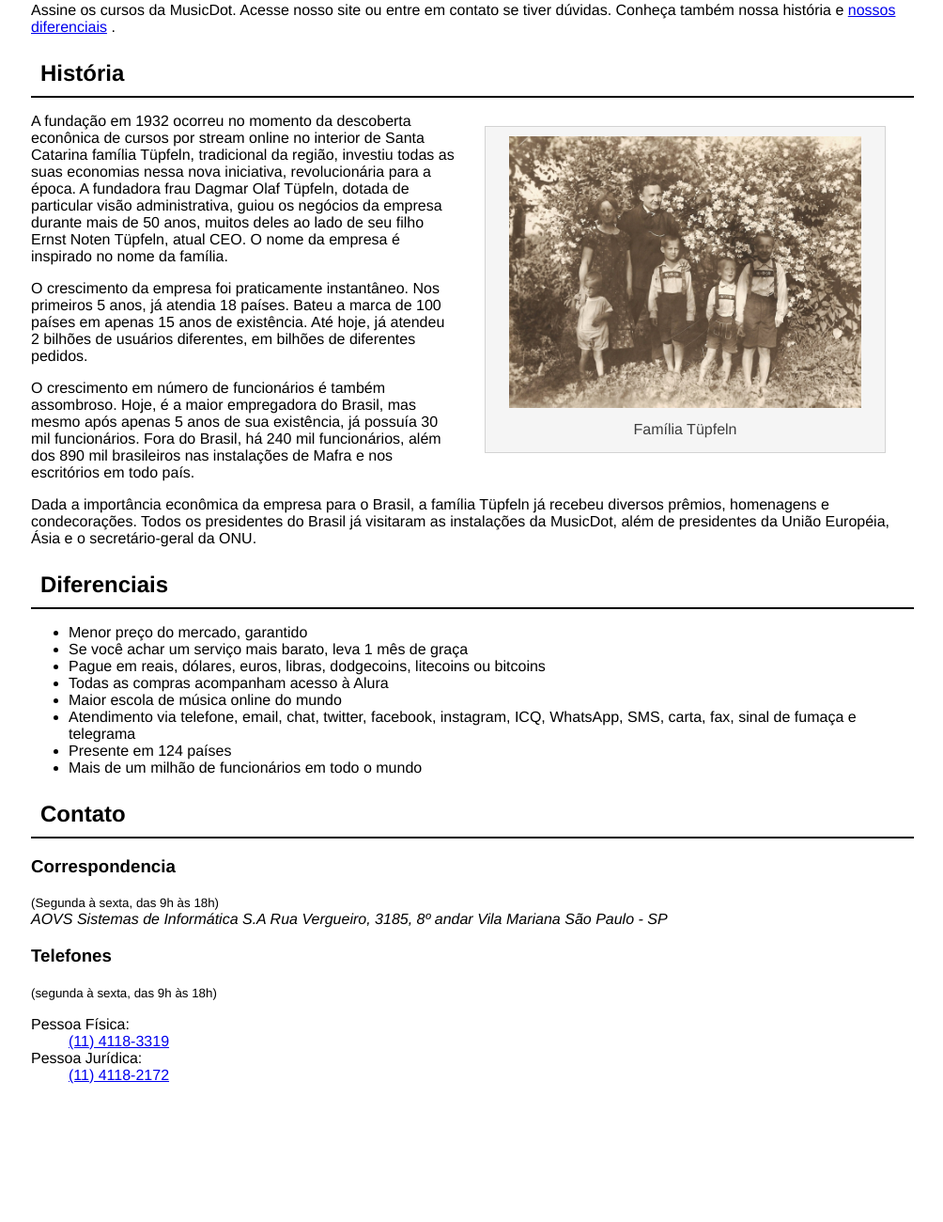
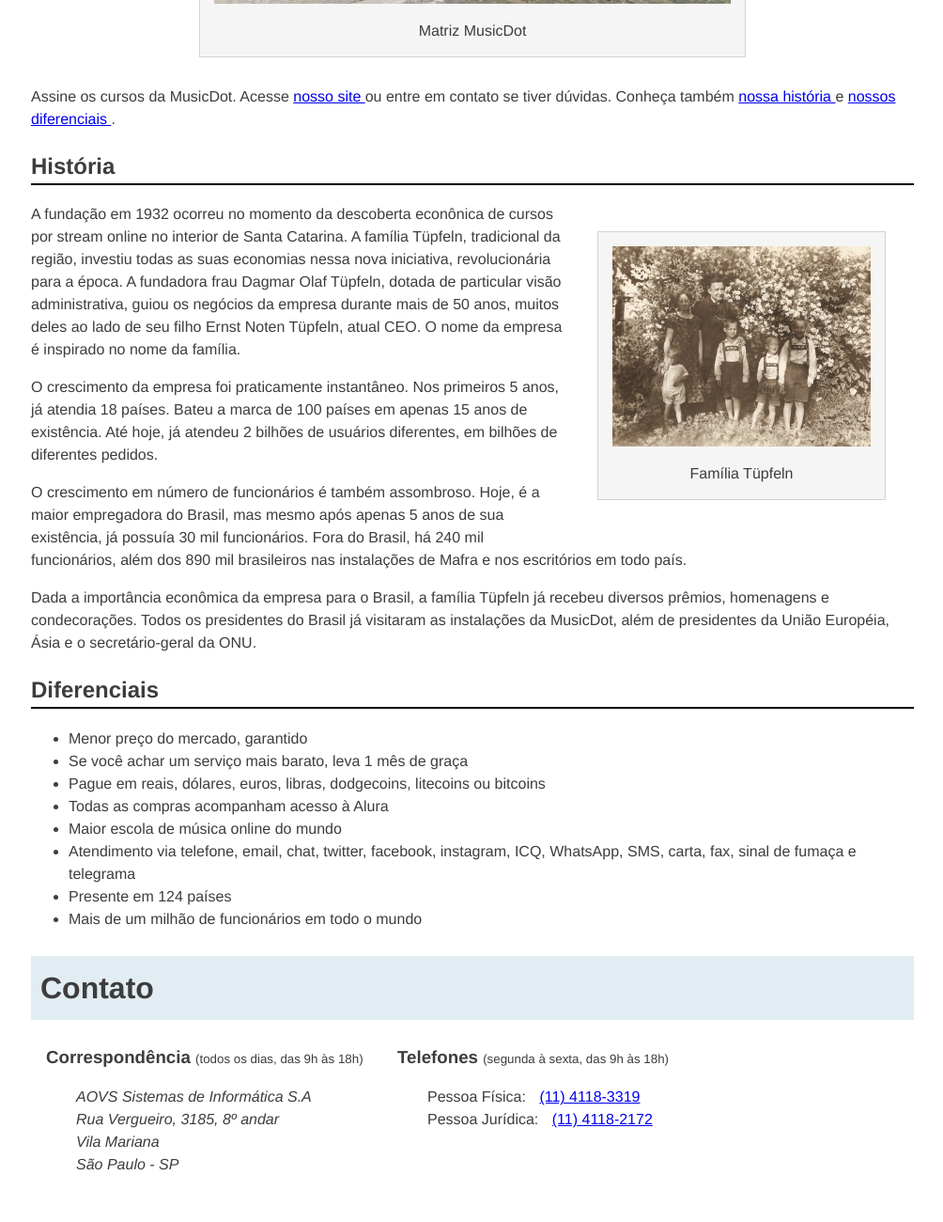
Before and after one commit to GabrielFM1/projeto-musicdot, a plain HTML site: page sobre.html in a window 1280 px wide. Shown: the part 696-1996 px from the top of the page at 94% size, without its empty margins (137-1141 px from the left). Before the commit the page ends 1880 px from the top, so only its background shows below. Drawn offline with Linux system fonts and the light colour scheme.

Commit message:
aula0
edwdwa

```diff
--- a/css/sobre.css
+++ b/css/sobre.css
@@ -1,43 +1,94 @@
-body{
-    font-family: Helvetica, "Lucida Grande", sans-serif;
-    padding: 10px 25px 15px 25px;
-    margin: auto;
+body {
     width: 940px;
-}
-h1{
-    color:#3d3d3d;
-    background-color: #e1edf2;
-    padding: 10px 10px 10px 10px;
-    margin: auto;
-}
-h2{
+    margin-left: auto;
+    margin-right: auto;
+
+   font-size: 16px;
+   line-height: 1.5;
+    font-family: "Helvetica", "Lucida Grande", sans-serif;
+    color: #3D3D3D;
+  }
+
+  .titulo {
+    padding: 10px;
+
+    font-size: 32px;
+
+    background-color: #E1EDF2;
+  }
+
+  .subtitulo {
     border-bottom: 2px solid black;
-    padding: 10px;
-    margin: auto;
-}
+  }
 
-figure{
-    padding: 10px 25px 15px 25px;
+  figure {
+    margin: 30px;
+    padding: 15px;
+
     text-align: center;
+
     background-color: whitesmoke;
-    color: #3d3d3d;
     border: 1px solid lightgrey;
-    margin: 30px;
-}
+  }
 
-figcaption{
+  figcaption {
     margin-top: 10px;
-}
+  }
 
-#figuramatrix{
+  .matriz-musicdot {
     width: 550px;
-    margin: auto;
-}
-#figurafamilia{
-    width: 375px;
+    margin-left: auto;
+    margin-right: auto;
+  }
+
+  .familia-tupfeln {
+    width: 275px;
     float: right;
-}
-figure img{
-    height: inherit;
-    width: inherit;
-}
+  }
+
+  figure img {
+    width: 100%;
+  }
+
+  .contato__subtitulo {
+    display: inline;
+  }
+
+  .contato__secao {
+    display: inline-block;
+    vertical-align: top;
+    margin-left: 16px;
+  }
+
+  .contato__secao--telefone {
+    margin-left: 32px;
+  }
+
+  .contato__info {
+    margin: 16px 0 24px;
+    padding-left: 32px;
+  }
+
+  .contato__info-titulo,
+  .contato__info-descricao {
+    display: inline;
+  }
+
+  .contato__info-descricao {
+    margin-left: 10px;
+  }
+
+ .rodape {
+   padding: 1.75em 0;
+
+   font-size: 1.1rem;
+ }
+
+ .rodape__logo {
+   width: 6em;
+ }
+
+ .rodape__copyright {
+   display: inline;
+   margin-left: 1em;
+ }
--- a/sobre.html
+++ b/sobre.html
@@ -1,44 +1,51 @@
-<!DOCTYPE html>
-<html lang="en">
+<!doctype html>
+ <html lang="pt-BR">
    <head>
-    <meta charset="UTF-8">
-    <meta http-equiv="X-UA-Compatible" content="IE=edge">
-    <meta name="viewport" content="width=device-width, initial-scale=1.0">
-    <title>Musicdot | Sobre a empresa</title>
-    <link rel=icon href="img/favicon.ico">
+     <meta charset="utf-8">
+     <title>
+       MusicDot | Sobre a empresa
+     </title>
+     <link href="img/favicon.ico" rel="icon">
      <link rel="stylesheet" href="css/sobre.css">
    </head>
 
    <body>
-   <img src="img/logo.svg" alt="A logo da empresa Musicdot">
-   <h1 class="titulo">Sobre a empresa</h1>
+
+     <img src="img/logo.svg" alt="MusicDot">
+
+     <h1 class="titulo"> Sobre a empresa </h1>
 
      <p>
        A MusicDot é a maior escola online de música em todo o mundo.
-    Fundada em 1932, possui estúdios em 124 países, sendo líder de mercado com mais de 90% de participação em 118 deles.
+       Fundada em 1932, possui estúdios em 124 países, sendo líder de mercado com mais de 90% de
+       participação em 118 deles.
      </p>
 
-   <p>Nossa matriz fica em <a href="http://maps.google.com.br/?q=190,GabrielDequech,Mafra,SC">Matra, em Santa Catarina</a>. De lá, saem grande parte das gravações de nossos cursos. Nossa matriz:</p>
-   <figure id="figuramatrix">
-    <img src="img/matriz-musicdot.png" alt="Matriz Musicdot">
+     <p>
+       Nossa matriz fica em <a href="https://maps.google.com.br/?q=190,GabrielDequech,Mafra,SC"> Mafra, em Santa Catarina </a>. De lá, saem grande parte das gravações de nossos cursos. Nossa matriz:
+     </p>
+
+     <figure class="matriz-musicdot">
+       <img src="img/matriz-musicdot.png" alt="Matriz da musicdot">
        <figcaption>
-        Matriz Musicdot
-    <figcaption>
+           Matriz MusicDot
+       </figcaption>
      </figure>
 
-<p>Assine os cursos da MusicDot. Acesse nosso site ou entre em contato
-    se tiver dúvidas. Conheça também nossa história e <a href="#diferenciais">nossos diferenciais</a> .
+     <p>
+       Assine os cursos da MusicDot. Acesse <a href="index.html"> nosso site </a> ou entre em contato
+       se tiver dúvidas. Conheça também <a href="#historia"> nossa história </a> e <a href="#diferenciais"> nossos diferenciais </a>.
      </p>
 
-<h2 id="história" class="subtitulo">História</h2>
+     <h2 id="historia" class="subtitulo"> História </h2>
 
-<figure id="figurafamilia">
-    <img src="img/familia-tupfeln.jpg" alt="Foto da família Tüpfeln">
+     <figure class="familia-tupfeln">
+       <img src="img/familia-tupfeln.jpg" alt="Foto da família tüpfeln">
        <figcaption>Família Tüpfeln</figcaption>
      </figure>
 
      <p>
-    A fundação em 1932 ocorreu no momento da descoberta econônica de cursos por stream online no interior de Santa Catarina
+       A fundação em 1932 ocorreu no momento da descoberta econônica de cursos por stream online no interior de Santa Catarina. A
        família Tüpfeln, tradicional da região, investiu todas as suas economias nessa nova iniciativa,
        revolucionária para a época. A fundadora frau Dagmar Olaf Tüpfeln, dotada de particular visão
        administrativa, guiou os negócios da empresa durante mais de 50 anos, muitos deles ao lado
@@ -63,35 +70,56 @@
        homenagens e condecorações. Todos os presidentes do Brasil já visitaram as instalações da MusicDot, além de presidentes da União Européia, Ásia e o secretário-geral da ONU.
      </p>
 
-<h2 id="diferenciais">Diferenciais</h2>
+     <h2 id="diferenciais" class="subtitulo"> Diferenciais </h2>
      <ul>
-    <li>Menor preço do mercado, garantido</li>
-    <li>Se você achar um serviço mais barato, leva 1 mês de graça</li>
-    <li>Pague em reais, dólares, euros, libras, dodgecoins, litecoins ou bitcoins</li>
-    <li>Todas as compras acompanham acesso à Alura</li>
-    <li>Maior escola de música online do mundo</li>
-    <li>Atendimento via telefone, email, chat, twitter, facebook, instagram, ICQ, WhatsApp, SMS, carta, fax, sinal de fumaça e telegrama</li>
-    <li>Presente em 124 países</li>
-    <li>Mais de um milhão de funcionários em todo o mundo</li>
+       <li> Menor preço do mercado, garantido </li>
+       <li> Se você achar um serviço mais barato, leva 1 mês de graça </li>
+       <li> Pague em reais, dólares, euros, libras, dodgecoins, litecoins ou bitcoins </li>
+       <li> Todas as compras acompanham acesso à Alura </li>
+       <li> Maior escola de música online do mundo </li>
+       <li> Atendimento via telefone, email, chat, twitter, facebook, instagram, ICQ, WhatsApp, SMS, carta, fax, sinal de fumaça e telegrama </li>
+       <li> Presente em 124 países </li>
+       <li> Mais de um milhão de funcionários em todo o mundo </li>
      </ul>
-<h2 class="titulo">Contato</h2>
-<h3>Correspondencia</h3>
-<small>(Segunda à sexta, das 9h às 18h)</small>
-<address>
+
+     <h2 class="titulo"> Contato </h2>
+
+     <div class="contato__secao">
+       <h3 class="contato__subtitulo"> Correspondência </h3>
+       <small> (todos os dias, das 9h às 18h) </small>
+
+       <address class="contato__info">
            AOVS Sistemas de Informática S.A
+           <br>
            Rua Vergueiro, 3185, 8º andar
+           <br>
            Vila Mariana
+           <br>
            São Paulo - SP
        </address>
-<h3> Telefones </h3>
+     </div>
+
+     <div class="contato__secao contato__secao--telefone">
+       <h3 class="contato__subtitulo"> Telefones </h3>
        <small> (segunda à sexta, das 9h às 18h) </small>
 
-    <dl>
-      <dt> Pessoa Física: </dt>
-      <dd> <a href="tel://114118-3319"> (11) 4118-3319 </a> </dd>
+       <dl class="contato__info">
+         <div>
+           <dt class="contato__info-titulo"> Pessoa Física: </dt>
+           <dd class="contato__info-descricao"> <a href="tel://114118-3319"> (11) 4118-3319 </a> </dd>
+         </div>
 
-      <dt> Pessoa Jurídica: </dt>
-      <dd> <a href="tel://114118-2172"> (11) 4118-2172 </a> </dd>
+         <div>
+           <dt class="contato__info-titulo"> Pessoa Jurídica: </dt>
+           <dd class="contato__info-descricao"> <a href="tel://114118-2172"> (11) 4118-2172 </a> </dd>
+         </div>
        </dl>
+     </div>
+
+    <footer class="rodape">
+      <img src="img/logo.svg" alt="Logo da musicdot" class="rodape__logo">
+      <p class="rodape__copyright"> &copy; Copyright MusicDot </p>
+    </footer>
+
    </body>
  </html>
```
Lines whose indentation alone changed are shown as unchanged.
